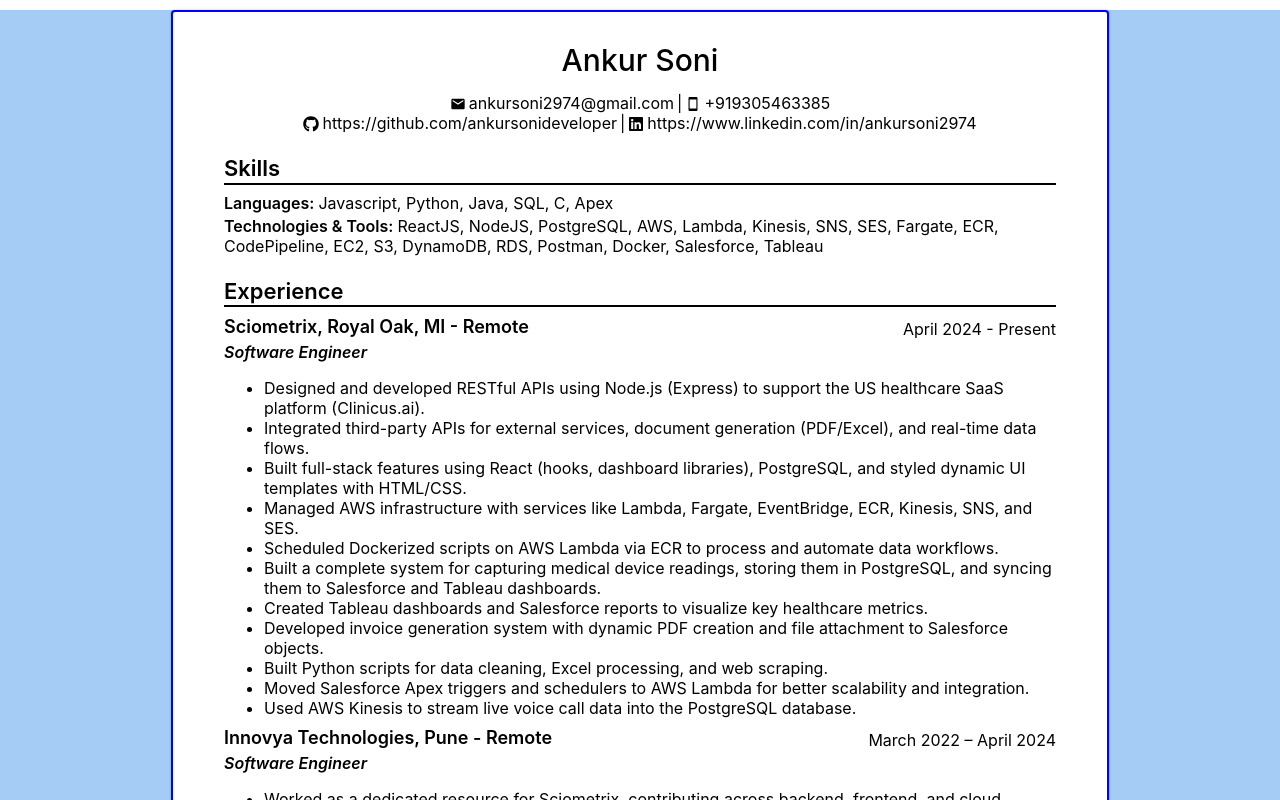
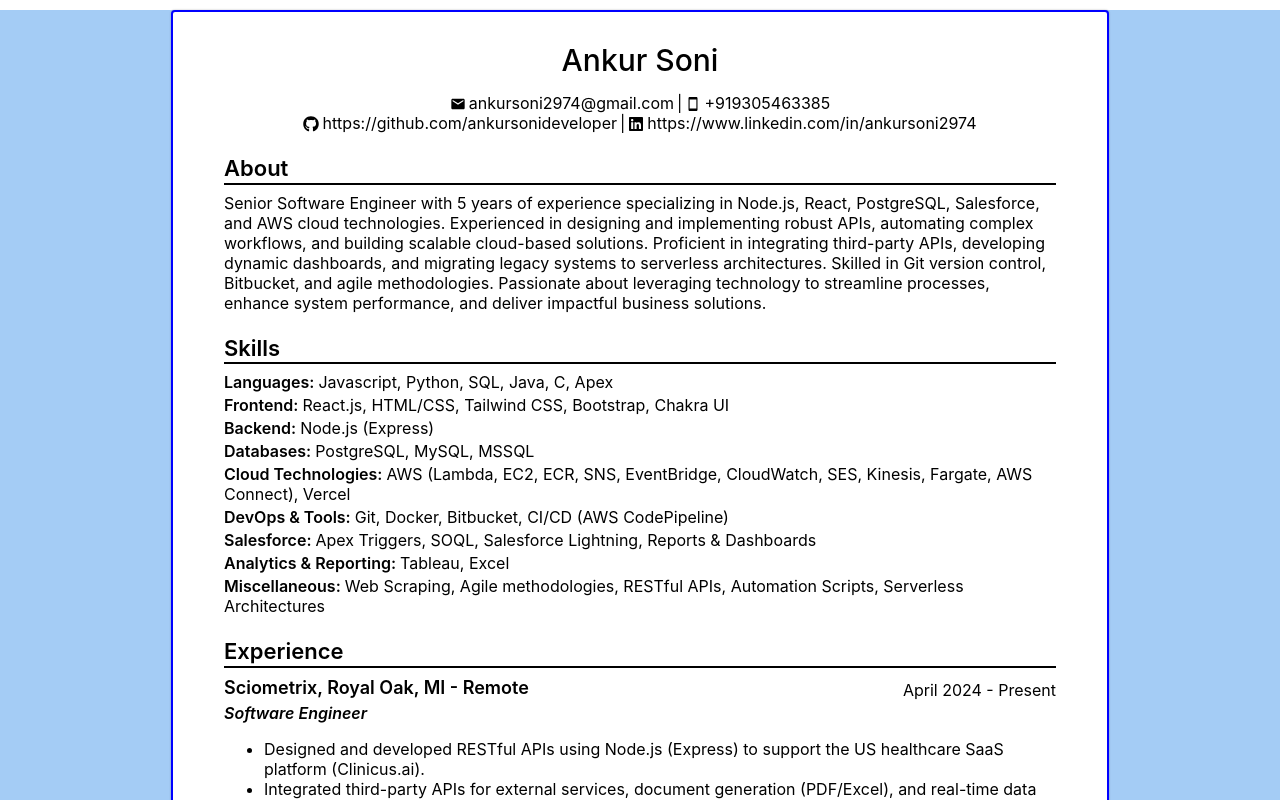
Before and after one commit to ankursonideveloper/resume, a React (Create React App) app in the folder resume/: page / in a window 1280 px wide. Shown: the top 800 px of the page. Built offline with nearby package versions, Linux system fonts and the light colour scheme.

Commit message:
modified skills and added about section

```diff
--- a/resume/src/App.css
+++ b/resume/src/App.css
@@ -11,7 +11,7 @@
   border-radius: 4px;
   box-shadow: 0 0 2px rgba(0, 0, 0, 0.3); /* better box-shadow */
   min-width: 400px;
-  max-width: 1200px;
+  max-width: 1100px;
 }
 
 .Title {
--- /dev/null
+++ b/resume/src/Components/About.js
@@ -0,0 +1,12 @@
+import React from "react";
+import { Information } from "../Information/Information";
+
+const About = () => {
+  return (
+    <div className="skill-content">
+      <p className="content-inside-space">{Information.about.summary}</p>
+    </div>
+  );
+};
+
+export default About;
--- a/resume/src/Components/Resume.js
+++ b/resume/src/Components/Resume.js
@@ -15,6 +15,7 @@
 import Experience from "./Experience";
 import Education from "./Education";
 import Project from "./Project";
+import About from "./About";
 
 const Resume = () => {
   return (
@@ -24,6 +25,7 @@
         <Header1 />
         <Header2 />
       </Header>
+      <Section name="About">{<About />}</Section>
       <Section name="Skills">{<Skills />}</Section>
       <Section name="Experience">
         {Information.experience.map((experience) => {
--- a/resume/src/Components/Skills.js
+++ b/resume/src/Components/Skills.js
@@ -9,8 +9,37 @@
         <span>{Information.skills.language}</span>
       </p>
       <p className="content-inside-space">
-        <span className="font-bold">Technologies & Tools: </span>
-        <span>{Information.skills.technologiesAndTools}</span>
+        <span className="font-bold">Frontend: </span>
+        <span>{Information.skills.frontend}</span>
+      </p>
+      <p className="content-inside-space">
+        <span className="font-bold">Backend: </span>
+        <span>{Information.skills.backend}</span>
+      </p>
+
+      <p className="content-inside-space">
+        <span className="font-bold">Databases: </span>
+        <span>{Information.skills.database}</span>
+      </p>
+      <p className="content-inside-space">
+        <span className="font-bold">Cloud Technologies: </span>
+        <span>{Information.skills.cloud}</span>
+      </p>
+      <p className="content-inside-space">
+        <span className="font-bold">DevOps & Tools: </span>
+        <span>{Information.skills.devOpsTools}</span>
+      </p>
+      <p className="content-inside-space">
+        <span className="font-bold">Salesforce: </span>
+        <span>{Information.skills.salesforce}</span>
+      </p>
+      <p className="content-inside-space">
+        <span className="font-bold">Analytics & Reporting: </span>
+        <span>{Information.skills.analytics}</span>
+      </p>
+      <p className="content-inside-space">
+        <span className="font-bold">Miscellaneous: </span>
+        <span>{Information.skills.miscellaneous}</span>
       </p>
     </div>
   );
--- a/resume/src/Information/Information.js
+++ b/resume/src/Information/Information.js
@@ -4,6 +4,10 @@
 import { FaLinkedin } from "react-icons/fa";
 
 export const Information = {
+  about: {
+    summary:
+      "Senior Software Engineer with 5 years of experience specializing in Node.js, React, PostgreSQL, Salesforce, and AWS cloud technologies. Experienced in designing and implementing robust APIs, automating complex workflows, and building scalable cloud-based solutions. Proficient in integrating third-party APIs, developing dynamic dashboards, and migrating legacy systems to serverless architectures. Skilled in Git version control, Bitbucket, and agile methodologies. Passionate about leveraging technology to streamline processes, enhance system performance, and deliver impactful business solutions.",
+  },
   email: { emailId: "ankursoni2974@gmail.com", emailIcon: <MdEmail /> },
   phone: { phoneNumber: "+919305463385", phoneIcon: <IoMdPhonePortrait /> },
   gitHub: {
@@ -15,9 +19,18 @@
     linkedInIcon: <FaLinkedin />,
   },
   skills: {
-    language: "Javascript, Python, Java, SQL, C, Apex",
-    technologiesAndTools:
-      "ReactJS, NodeJS, PostgreSQL, AWS, Lambda, Kinesis, SNS, SES, Fargate, ECR, CodePipeline,  EC2, S3, DynamoDB, RDS, Postman, Docker, Salesforce, Tableau",
+    language: "Javascript, Python, SQL, Java, C, Apex",
+    frontend: "React.js, HTML/CSS, Tailwind CSS, Bootstrap, Chakra UI",
+    backend: "Node.js (Express)",
+    database: "PostgreSQL, MySQL, MSSQL",
+    cloud:
+      "AWS (Lambda, EC2, ECR, SNS, EventBridge, CloudWatch, SES, Kinesis, Fargate, AWS Connect), Vercel",
+    devOpsTools: "Git, Docker, Bitbucket, CI/CD (AWS CodePipeline)",
+    salesforce:
+      "Apex Triggers, SOQL, Salesforce Lightning, Reports & Dashboards",
+    analytics: "Tableau, Excel",
+    miscellaneous:
+      "Web Scraping, Agile methodologies, RESTful APIs, Automation Scripts, Serverless Architectures",
   },
   experience: [
     {
```
Also changed, not shown: 1 other file (tests, documents, lock files or other folders). Lines whose indentation alone changed are shown as unchanged.
